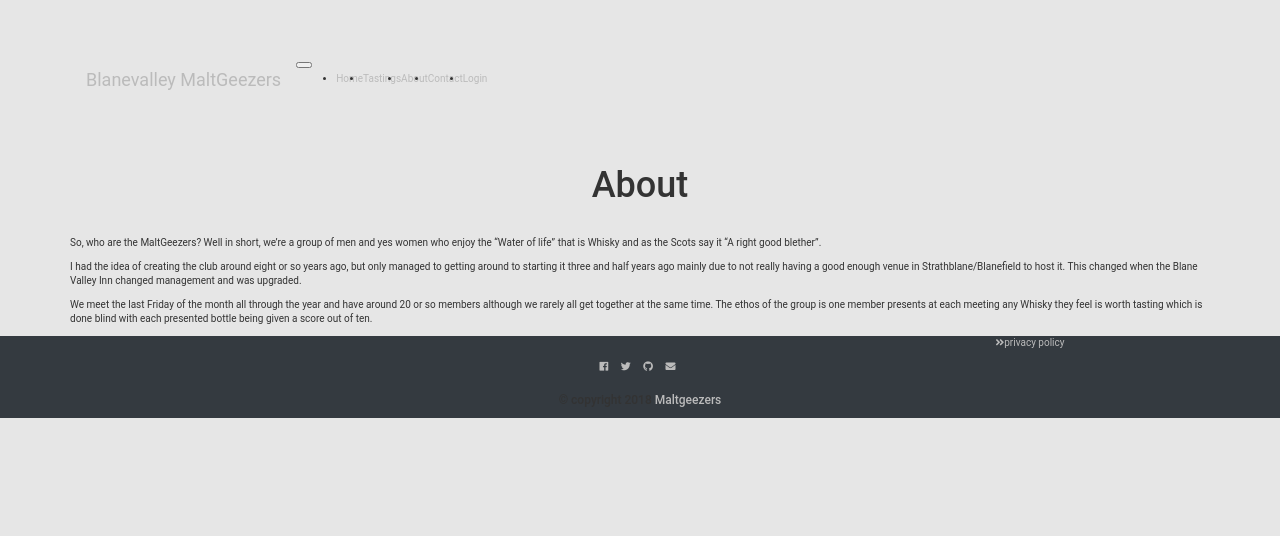
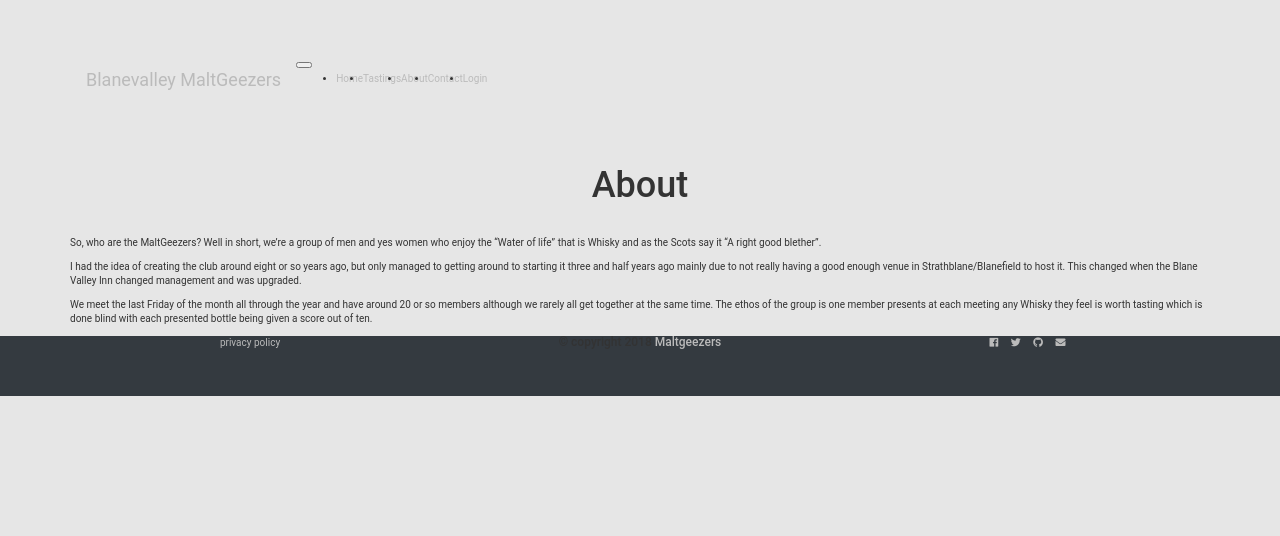
Before and after one commit to JohnCatn/maltgeezers, a Flask app: template app/templates/about.html in a window 1280 px wide. Shown: the top 536 px of the page. Run offline with Flask 2, Linux system fonts and the light colour scheme; the template is opened without the code that fills it, so the values that code supplies are empty; some libraries are stand-ins or nearby versions.

Commit message:
correct footer sizing and position

```diff
--- a/app/assets/scss/app.scss
+++ b/app/assets/scss/app.scss
@@ -6,6 +6,7 @@ html {
 body {
   padding-top: 54px;
   background: hsl(0, 0%, 90%);
+  margin-bottom: 60px; /* Margin bottom by footer height */
   font: 100% / 1.414 "Poiret One", "Roboto", sans-serif;
 }
 
@@ -23,6 +24,7 @@ h2 {
 #footer {
     bottom: 0;
     width: 100%;
+    height: 60px;
     background-color: #343a40;
 }
 
--- a/app/static/app.css
+++ b/app/static/app.css
@@ -5,6 +5,7 @@ html {
   body {
     padding-top: 54px;
     background: #e6e6e6;
+    margin-bottom: 60px;
     font: 100% / 1.414 "Poiret One", "Roboto", sans-serif; }
 
     header {
@@ -18,6 +19,7 @@ html {
         #footer {
           bottom: 0;
           width: 100%;
+          height: 60px;
           background-color: #343a40; }
 
           .help-block {
--- a/app/templates/base.html
+++ b/app/templates/base.html
@@ -151,55 +151,25 @@ window.cookieconsent.initialise({
         </div>
 
 <!-- Footer -->
-        	<section id="footer">
+	<section id="footer" class="fixed-bottom">
 		<div class="container">
 			<div class="row text-center text-xs-center text-sm-left text-md-left pt-3">
         <div class="col-xs-12 col-sm-4 col-md-4">
-                  <!--<ul class="list-unstyled quick-links">
-        						<li><a href="javascript:void();"><i class="fa fa-angle-double-right"></i>Home</a></li>
-        						<li><a href="javascript:void();"><i class="fa fa-angle-double-right"></i>About</a></li>
-        						<li><a href="javascript:void();"><i class="fa fa-angle-double-right"></i>FAQ</a></li>
-        						<li><a href="javascript:void();"><i class="fa fa-angle-double-right"></i>Get Started</a></li>
-        						<li><a href="javascript:void();"><i class="fa fa-angle-double-right"></i>Videos</a></li>
-        					</ul>-->
+            <a href="{{url_for('main.cookiepolicy')}}"><i class=" mr-1"></i>privacy policy</a>
 				</div>
 				<div class="col-xs-12 col-sm-4 col-md-4">
-        					<!--<ul class="list-unstyled quick-links">
-        						<li><a href="javascript:void();"><i class="fa fa-angle-double-right"></i>Home</a></li>
-        						<li><a href="javascript:void();"><i class="fa fa-angle-double-right"></i>About</a></li>
-        						<li><a href="javascript:void();"><i class="fa fa-angle-double-right"></i>FAQ</a></li>
-        						<li><a href="javascript:void();"><i class="fa fa-angle-double-right"></i>Get Started</a></li>
-        						<li><a href="javascript:void();"><i class="fa fa-angle-double-right"></i>Videos</a></li>
-        					</ul>-->
+          <span class="h6 text-light">&copy copyright 2018 <a class="text-green ml-2" href="https://www.maltgeezers.org">Maltgeezers</a></span>
 				</div>
 				<div class="col-xs-12 col-sm-4 col-md-4">
-                  <ul class="list-unstyled quick-links">
-        						<li><a href="{{url_for('main.cookiepolicy')}}"><i class="fa fa-angle-double-right mr-1"></i>privacy policy</a></li>
-        						<!--<li><a href="javascript:void();"><i class="fa fa-angle-double-right"></i>About</a></li>
-        						<li><a href="javascript:void();"><i class="fa fa-angle-double-right"></i>FAQ</a></li>
-        						<li><a href="javascript:void();"><i class="fa fa-angle-double-right"></i>Get Started</a></li>
-        						<li><a href="javascript:void();"><i class="fa fa-angle-double-right"></i>Videos</a></li>-->
-        					</ul>
-        				</div>
-        			</div>
-        			<div class="row">
-        				<div class="col-xs-12 col-sm-12 col-md-12 ">
           <ul class="list-unstyled list-inline social text-center">
 						<li class="list-inline-item"><a href="https://facebook.com/bvmaltgeezers" target="new"><i class="fab fa-facebook"></i></a></li>
 						<li class="list-inline-item"><a href="https://twitter.com/bvmaltgeezers"  target="new"><i class="fab fa-twitter"></i></a></li>
             <li class="list-inline-item"><a href="https://github.com/JohnCatn/maltgeezers" target="new"><i class="fab fa-github"></i></a></li>
             <!--<li class="list-inline-item"><a href="javascript:void();"><i class="fab fa-instagram"></i></a></li>-->
 						<!--<li class="list-inline-item"><a href="javascript:void();"><i class="fab fa-google-plus"></i></a></li>-->
-        						<li class="list-inline-item"><a href="mailto:contact@maltgeezers.org" "><i class="fa fa-envelope"></i></a></li>
+						<li class="list-inline-item"><a href="mailto:contact@maltgeezers.org" ><i class="fa fa-envelope"></i></a></li>
 					</ul>
 				</div>
-        				</hr>
-        			</div>
-        			<div class="row">
-        				<div class="col-xs-12 col-sm-12 col-md-12 mt-2 mt-sm-2 text-center text-white">
-        					<p class="h6">&copy copyright 2018 <a class="text-green ml-2" href="https://www.maltgeezers.org">Maltgeezers</a></p>
-        				</div>
-        				</hr>
 			</div>
 		</div>
 	</section>
```
Lines whose indentation alone changed are shown as unchanged.
